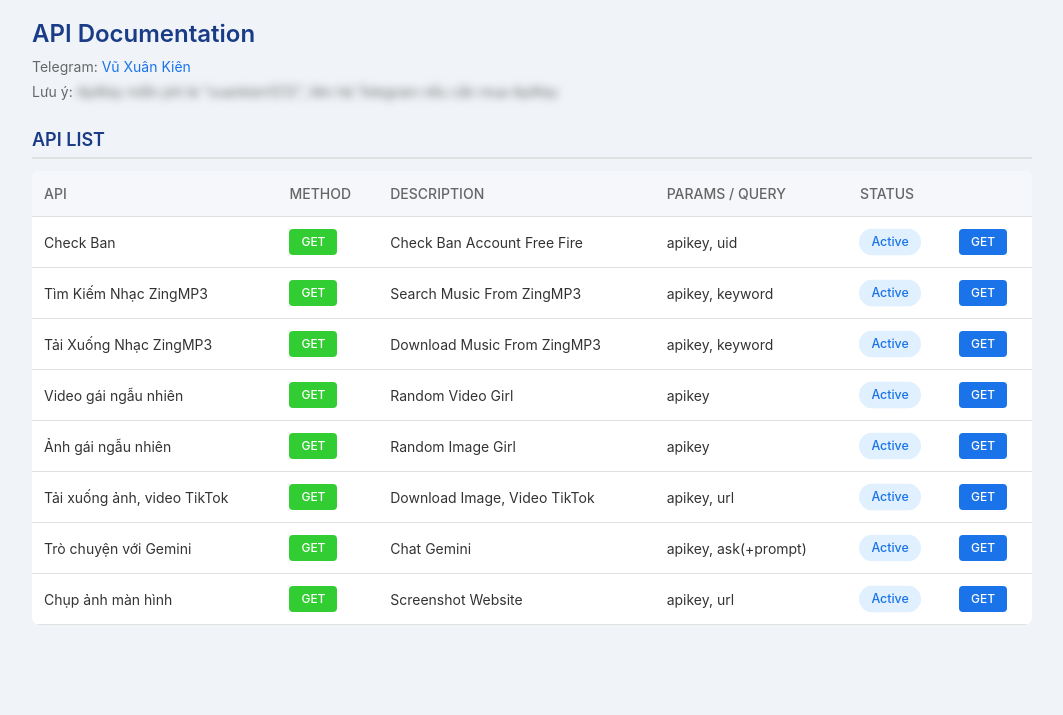
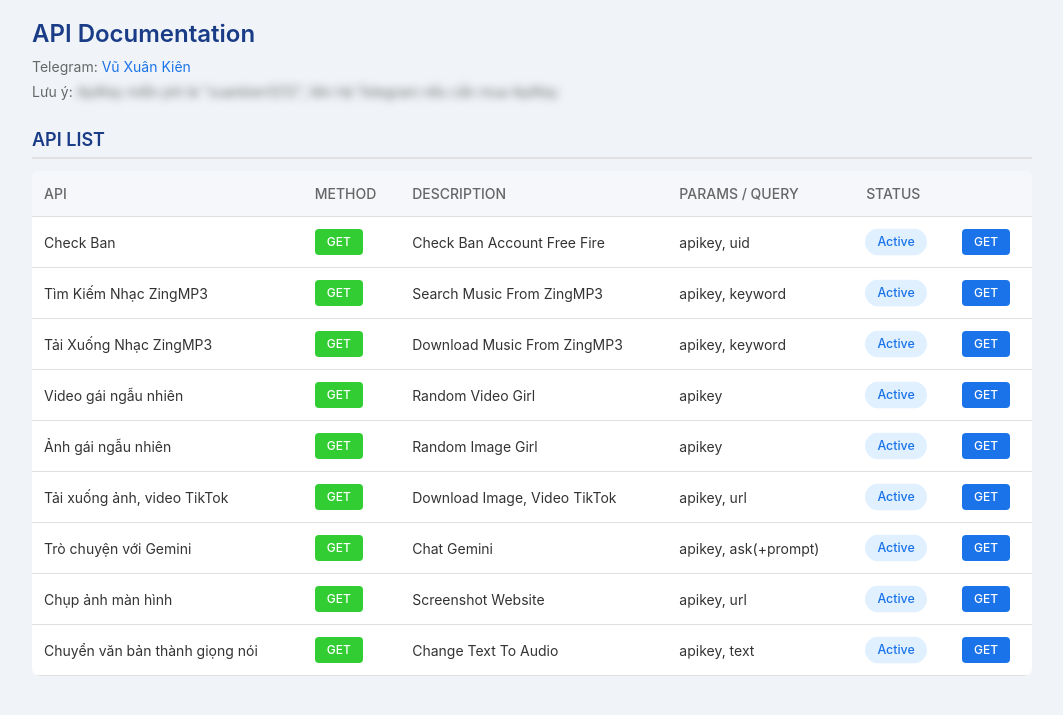
Before and after one commit to Xuankiendev/api-kiendev, a Flask app: page / in a window 1280 px wide. Shown: the top 715 px of the page, without its empty margins (108-1171 px from the left). Run offline with Flask 3, Linux system fonts and the light colour scheme.

Commit message:
Update index.html

```diff
--- a/templates/index.html
+++ b/templates/index.html
@@ -225,6 +225,14 @@
                     <td><span class="status">Active</span></td>
                     <td><a href="https://api-kiendev.vercel.app/screenshot" target="_blank" class="get-btn">GET</a></td>
                 </tr>
+                <tr>
+                    <td>Chuyển văn bản thành giọng nói</td>
+                    <td><span class="method-get">GET</span></td>
+                    <td>Change Text To Audio</td>
+                    <td>apikey, text</td>
+                    <td><span class="status">Active</span></td>
+                    <td><a href="https://api-kiendev.vercel.app/change_text_to_audio" target="_blank" class="get-btn">GET</a></td>
+                </tr>
             </tbody>
         </table>
     </div>
```
